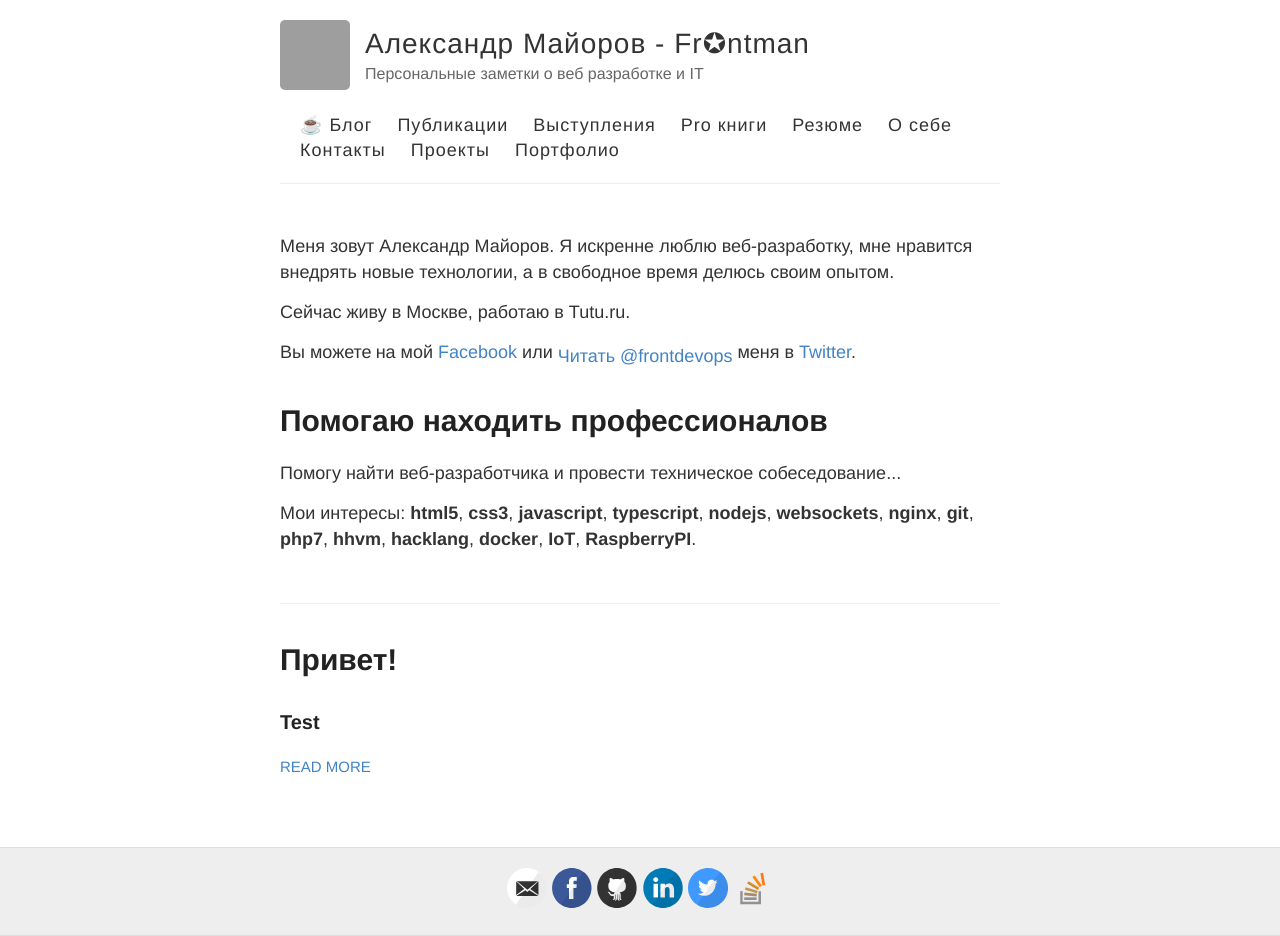
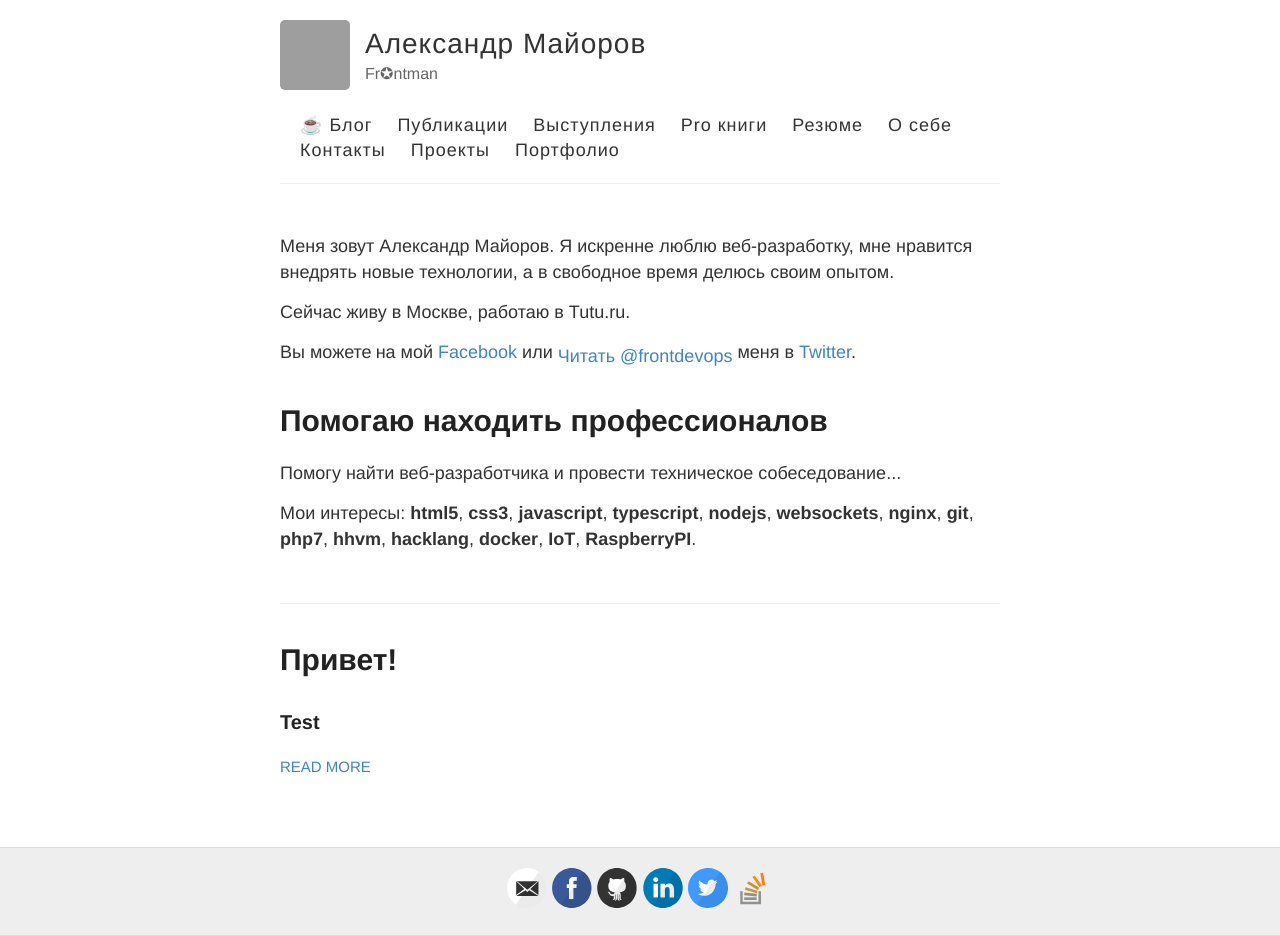
Before and after one commit to frontdevops/alexmayorov.github.io, a Jekyll site: the page built from index.html, in a window 1280 px wide. Built offline with Jekyll 4.4.1, drawn with Linux system fonts in a browser that asks for light colours; Markdown is read by kramdown in place of the engine named in the settings; comment, search, counter and statistics services are not loaded; grey boxes are pictures that could not be loaded.

Commit message:
Update _config.yml

```diff
--- a/_config.yml
+++ b/_config.yml
@@ -3,10 +3,10 @@
 #
 
 # Name of your site (displayed in the header)
-name: Александр Майоров - Fr✪ntman
+name: Александр Майоров
 
 # Short bio or description (displayed in the header)
-description: Персональные заметки о веб разработке и IT
+description: Fr✪ntman
 
 # URL of your avatar or profile pic (you could use your GitHub profile pic)
 avatar: https://avatars0.githubusercontent.com/u/3450932?v=3&s=460
```
